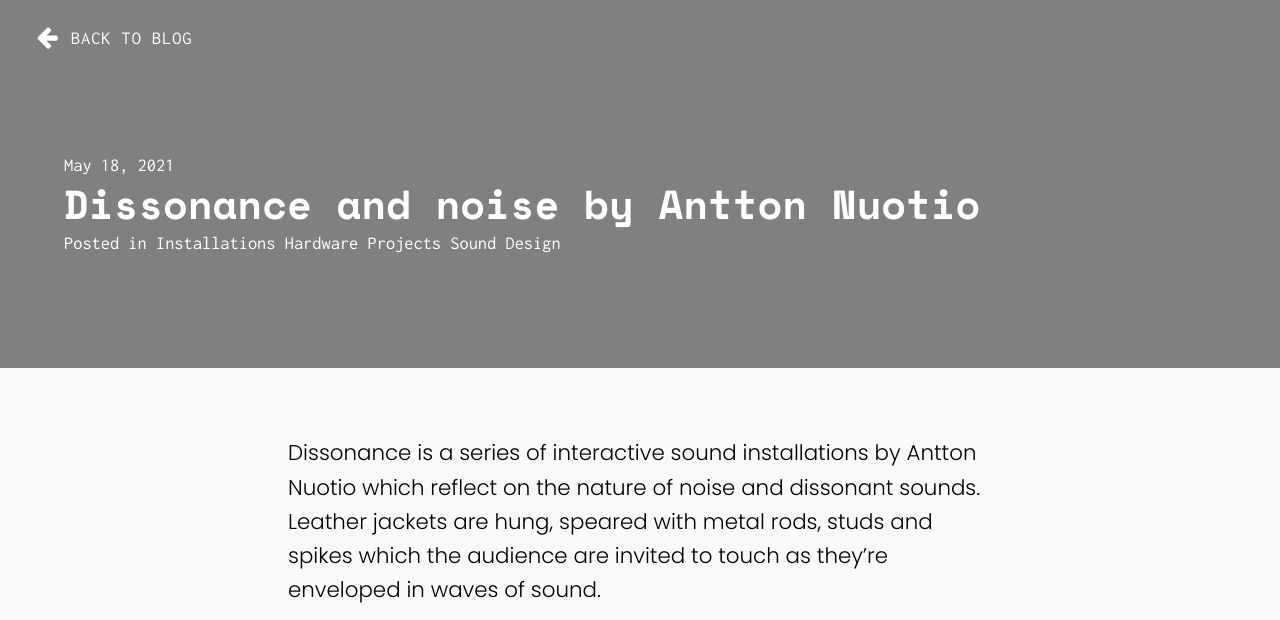
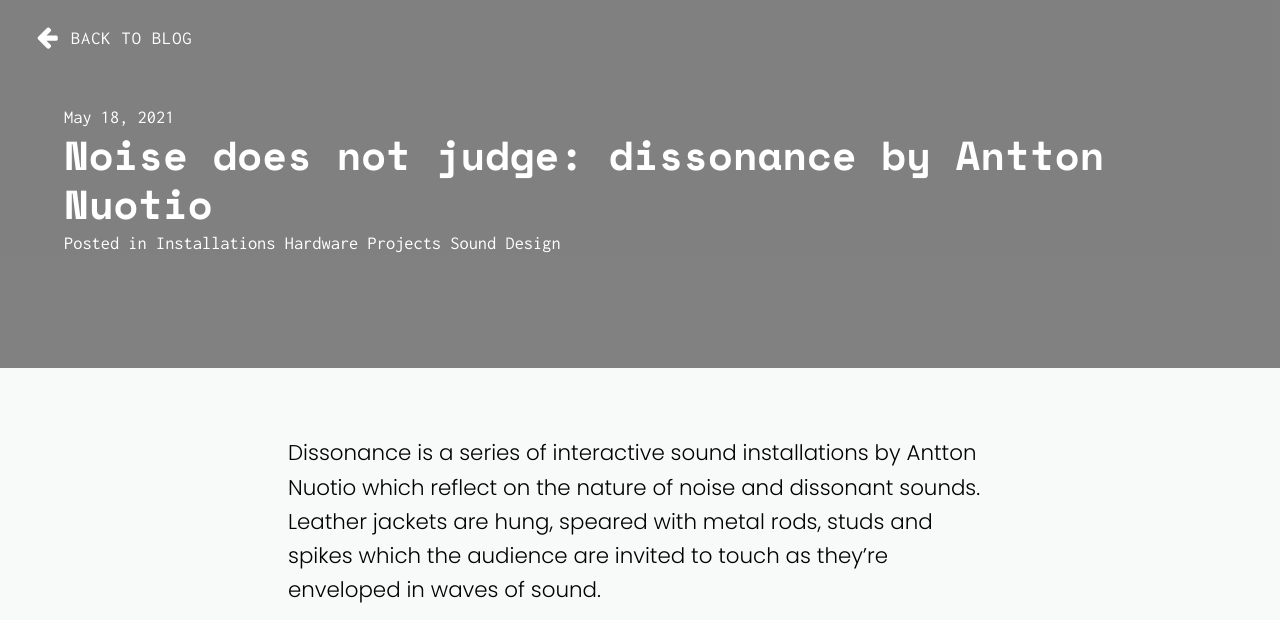
Before and after one commit to BelaPlatform/bela_newBlog, a Jekyll site: the page built from docs/_posts/2021-05-18-dissonance-sound-installation-nuotio-antton.markdown, in a window 1280 px wide and 900 px high, cut to the strip 0-620 px from the top of the window. Built offline with Jekyll 4.4.1, drawn with Linux system fonts in a browser that asks for light colours; nearby versions of some CDN libraries.

Commit message:
title change

```diff
--- a/docs/_posts/2021-05-18-dissonance-sound-installation-nuotio-antton.markdown
+++ b/docs/_posts/2021-05-18-dissonance-sound-installation-nuotio-antton.markdown
@@ -1,6 +1,6 @@
 ---
 layout: post
-title: "Dissonance and noise by Antton Nuotio"
+title: "Noise does not judge: dissonance by Antton Nuotio"
 date: 2021-05-18
 categories:
   - "Installations"
```
